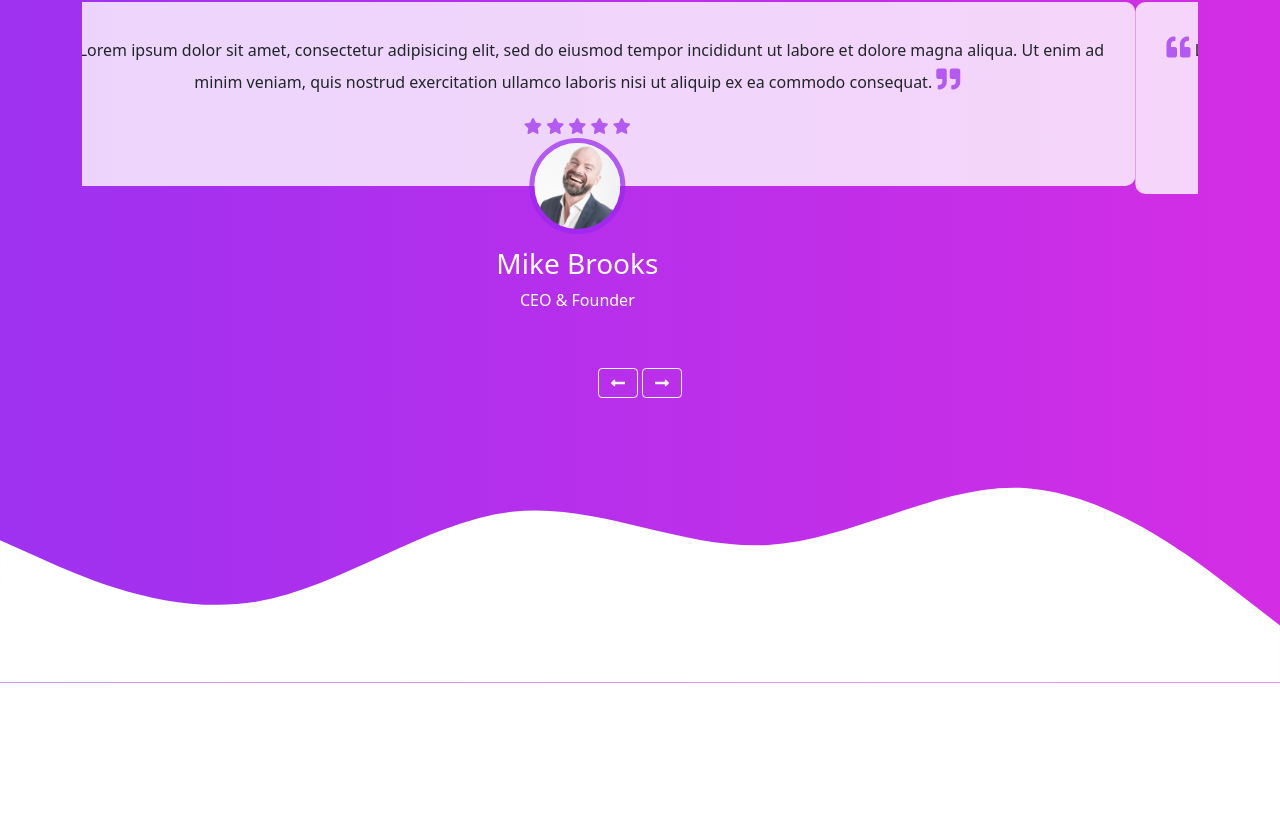
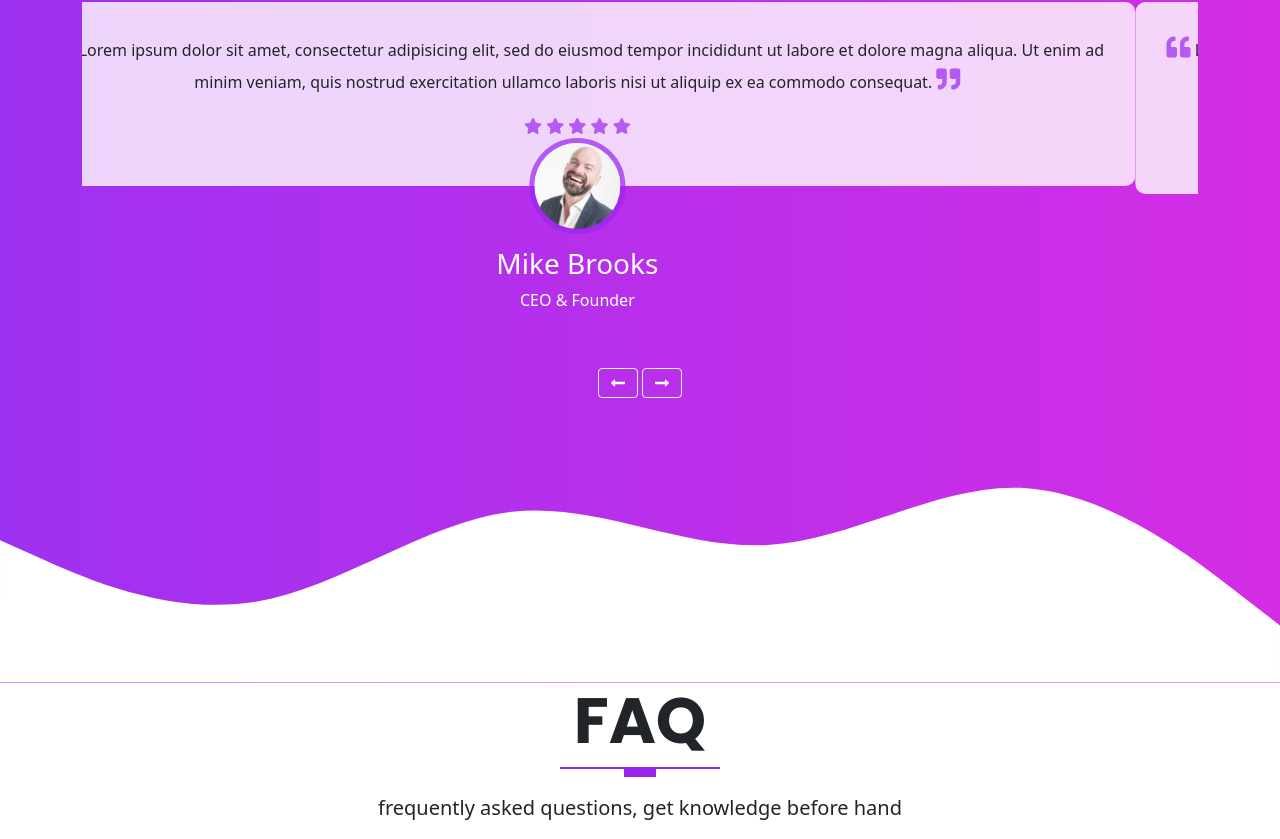
Before and after one commit to Meret12/BootstrapPortfolioFCC, a website: page index.html in a window 1280 px wide. Shown: the part 3672-4511 px from the top of the page. Before the commit the page ends 4355 px from the top, so only its background shows below. Drawn offline with nearby package versions, Linux system fonts and the light colour scheme.

Commit message:
faq headline

```diff
--- a/index.html
+++ b/index.html
@@ -398,6 +398,19 @@
     <svg xmlns="http://www.w3.org/2000/svg" viewBox="0 0 1440 320"><path fill="#fff" fill-opacity="1" d="M0,160L48,181.3C96,203,192,245,288,229.3C384,213,480,139,576,128C672,117,768,171,864,165.3C960,160,1056,96,1152,101.3C1248,107,1344,181,1392,218.7L1440,256L1440,320L1392,320C1344,320,1248,320,1152,320C1056,320,960,320,864,320C768,320,672,320,576,320C480,320,384,320,288,320C192,320,96,320,48,320L0,320Z"></path></svg>
   </section>
 
+  <!-- START SECTION 6 - THE FAQ -->
+  <section id="faq" class="faq">
+    <div class="container">
+      <div class="row text-center">
+        <h1 class="display-3 fw-bold text-uppercase">faq</h1>
+        <div class="heading-line"></div>
+        <p class="lead">frequently asked questions, get knowledge before hand</p>
+      </div>
+      <div class="row">
+
+      </div>
+    </div>
+  </section>
 
     <script src="https://cdn.jsdelivr.net/npm/bootstrap@5.0.2/dist/js/bootstrap.bundle.min.js" integrity="sha384-MrcW6ZMFYlzcLA8Nl+NtUVF0sA7MsXsP1UyJoMp4YLEuNSfAP+JcXn/tWtIaxVXM" crossorigin="anonymous"></script>
   </body>
```
